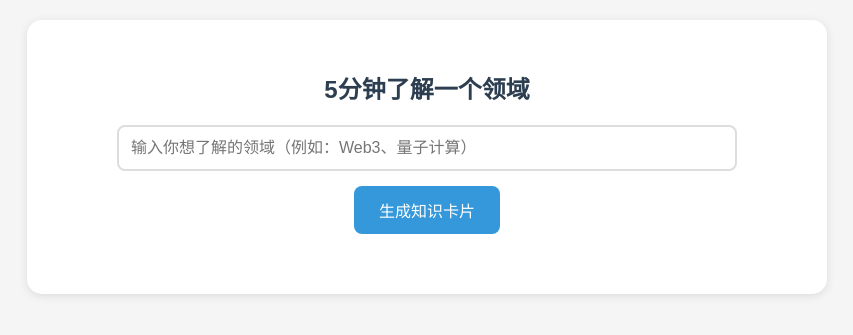
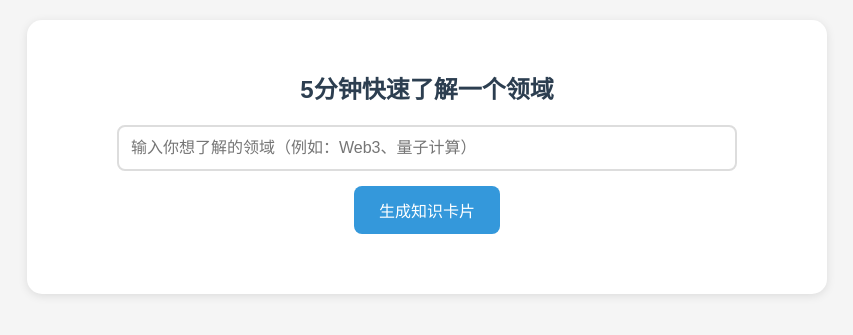
Before and after one commit to raychang2023/studyway, a Flask app: page / in a window 1280 px wide. Shown: the top 335 px of the page, without its empty margins (213-1066 px from the left). Run offline with Flask 3, Linux system fonts and the light colour scheme.

Commit message:
更新网站标题为：5分钟快速了解一个领域

```diff
--- a/templates/index.html
+++ b/templates/index.html
@@ -3,7 +3,7 @@
 <head>
     <meta charset="UTF-8">
     <meta name="viewport" content="width=device-width, initial-scale=1.0">
-    <title>5分钟了解一个领域</title>
+    <title>5分钟快速了解一个领域</title>
     <style>
         body {
             font-family: 'Microsoft YaHei', sans-serif;
@@ -108,7 +108,7 @@
 <body>
     <div class="container">
         <div class="input-section">
-            <h2>5分钟了解一个领域</h2>
+            <h2>5分钟快速了解一个领域</h2>
             <input type="text" id="topic" placeholder="输入你想了解的领域（例如：Web3、量子计算）">
             <button onclick="generateTopic()">生成知识卡片</button>
         </div>
```
